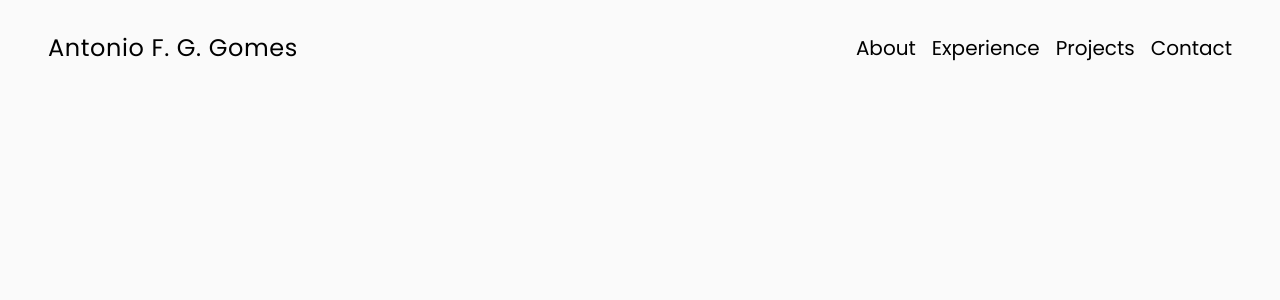
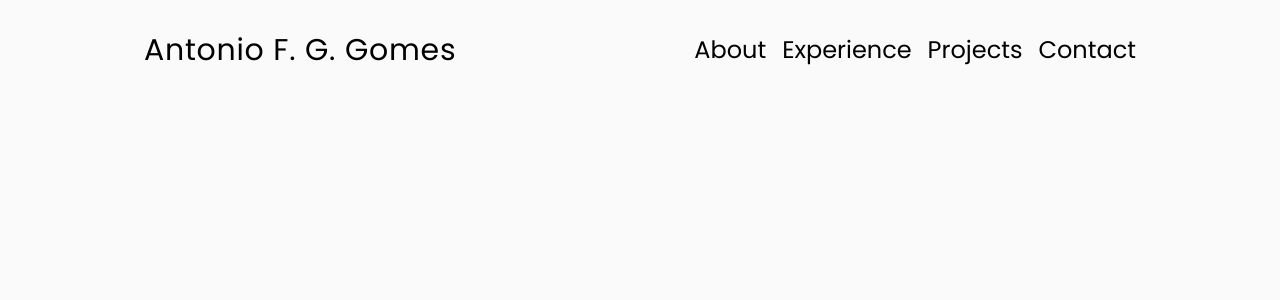
Before and after one commit to FredericoGrz/personal-website, a React (Vite) app: page / in a window 1280 px wide. Shown: the top 300 px of the page. Built offline with nearby package versions, Linux system fonts and the light colour scheme.

Commit message:
Optimized layout and size effects

```diff
--- a/src/components/Header.tsx
+++ b/src/components/Header.tsx
@@ -9,30 +9,32 @@ export function Header() {
   }
 
   return (
-    <div className="w-full flex justify-between items-center pt-8 px-12">
-      <p className="text-2xl tracking-wide">Antonio F. G. Gomes</p>
+    <div className="w-full flex justify-between items-center pt-8 px-12 xl:px-36 transition-all duration-500 ease-in-out">
+      <p className="text-xl md:text-2xl lg:text-3xl tracking-wide transition-all duration-500 ease-in-out">
+        Antonio F. G. Gomes
+      </p>
       <div className="gap-4 items-center hidden lg:flex">
         <button
           type="button"
-          className="hover:font-medium transition-all text-xl"
+          className="hover:font-medium  text-xl xl:text-2xl transition-all duration-500 ease-in-out"
         >
           About
         </button>
         <button
           type="button"
-          className="hover:font-medium transition-all text-xl"
+          className="hover:font-medium  text-xl xl:text-2xl transition-all duration-500 ease-in-out"
         >
           Experience
         </button>
         <button
           type="button"
-          className="hover:font-medium transition-all text-xl"
+          className="hover:font-medium  text-xl xl:text-2xl transition-all duration-500 ease-in-out"
         >
           Projects
         </button>
         <button
           type="button"
-          className="hover:font-medium transition-all text-xl"
+          className="hover:font-medium text-xl xl:text-2xl transition-all duration-500 ease-in-out"
         >
           Contact
         </button>
```
